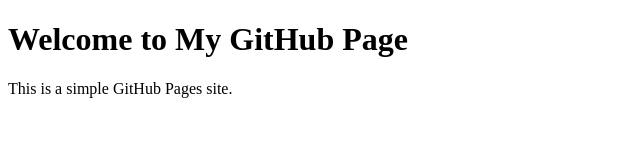
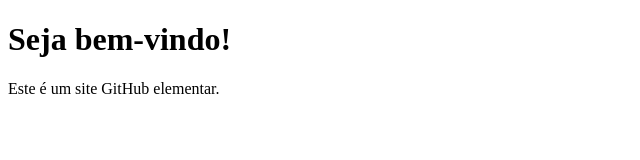
Before and after one commit to guiajf/github.io, a plain HTML site: page index.html in a window 1280 px wide. Shown: the whole page, without its empty margins (0-640 px from the left). Drawn offline with Linux system fonts and the light colour scheme.

Commit message:
Update index.html

```diff
--- a/index.html
+++ b/index.html
@@ -1,12 +1,12 @@
 <!DOCTYPE html>
-<html lang="en">
+<html lang="pt-br">
 <head>
     <meta charset="UTF-8">
     <meta name="viewport" content="width=device-width, initial-scale=1.0">
-    <title>My GitHub Page</title>
+    <title>Portal GitHub</title>
 </head>
 <body>
-    <h1>Welcome to My GitHub Page</h1>
-    <p>This is a simple GitHub Pages site.</p>
+    <h1>Seja bem-vindo!</h1>
+    <p>Este é um site GitHub elementar.</p>
 </body>
 </html>
```
